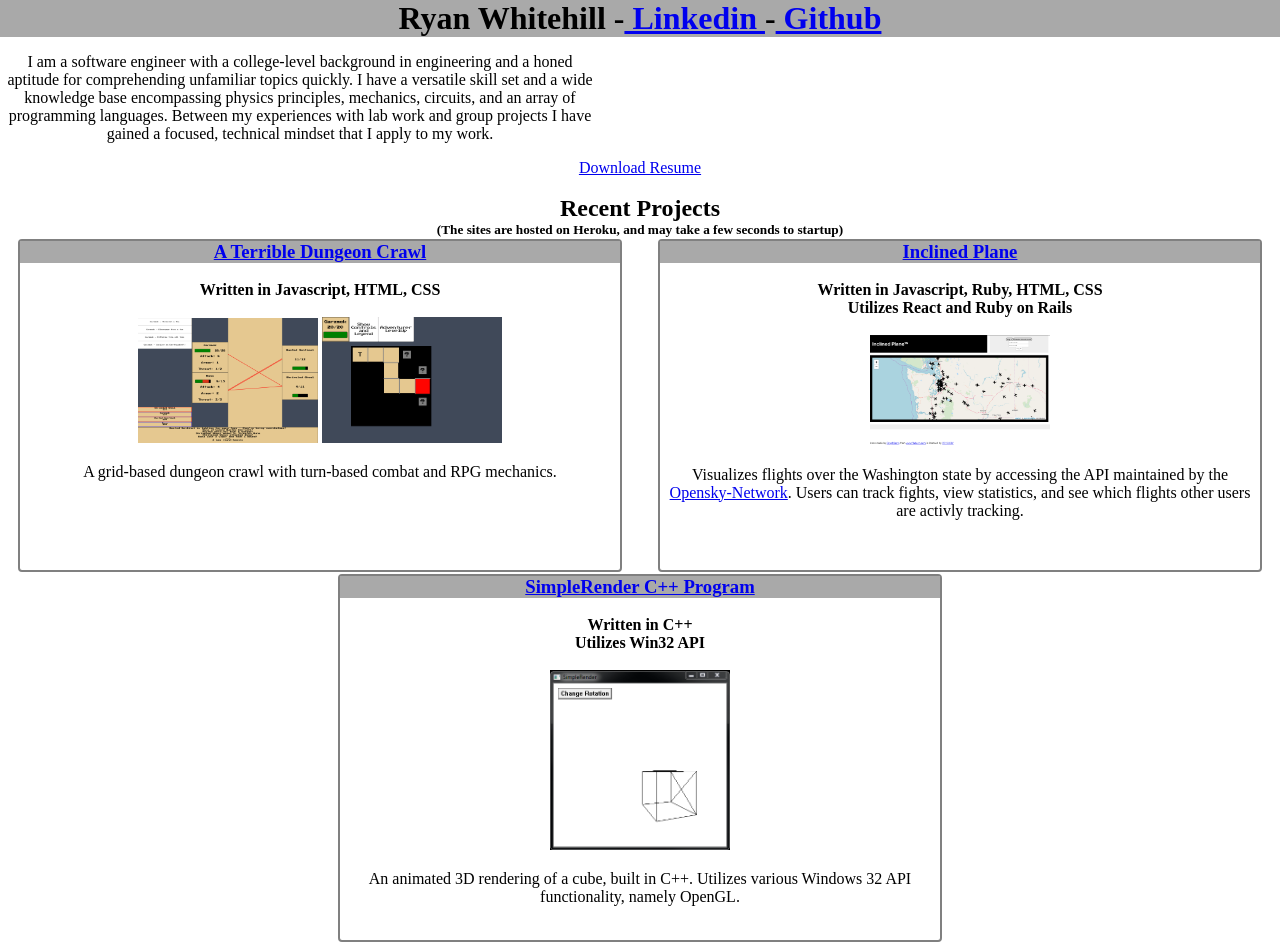
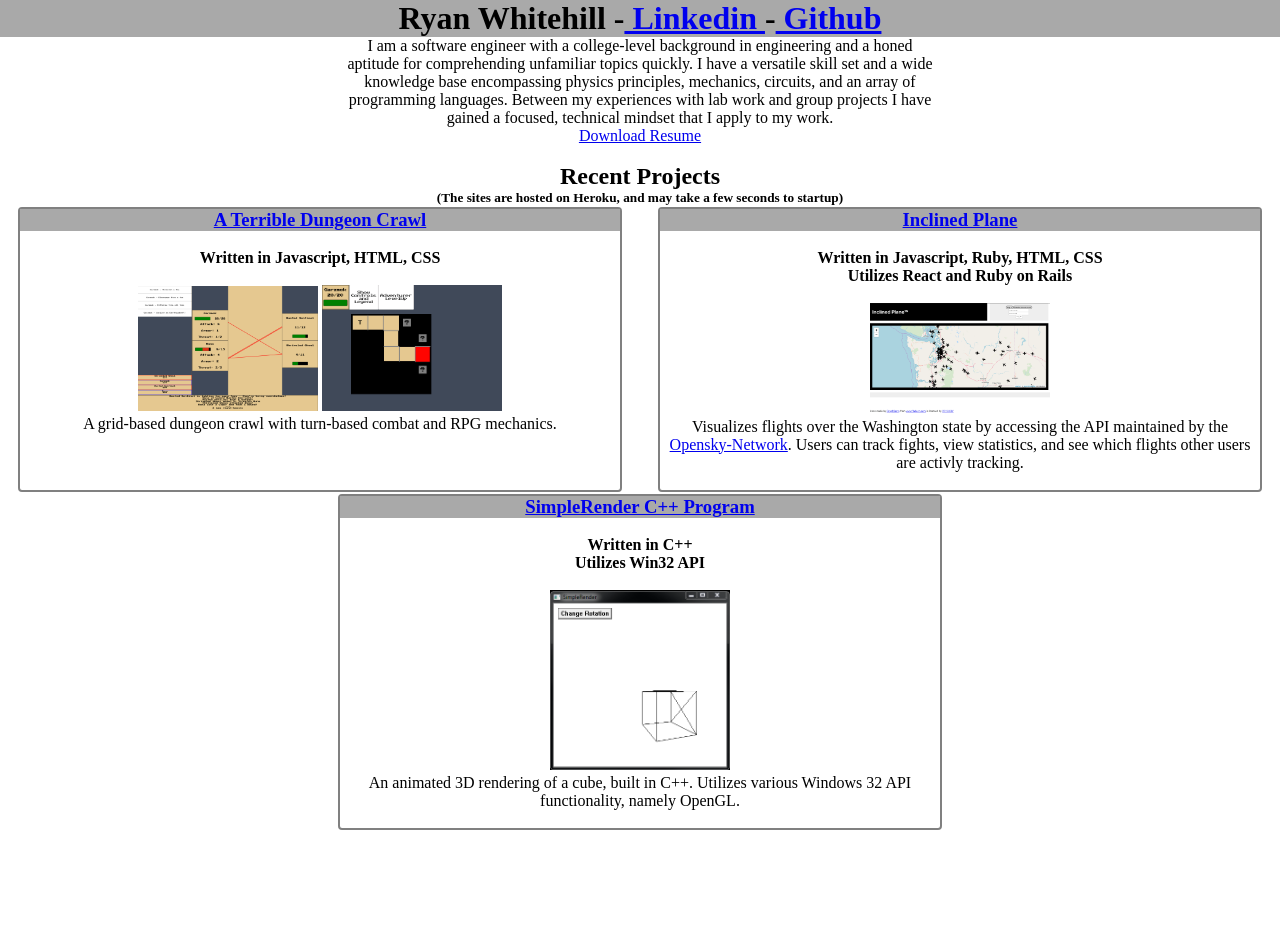
Before and after one commit to ShererStress/ShererStress.github.io, a PHP site: page / in a window 1280 px wide. After the commit the page ends 830 px from the top, so only its background shows below. Run offline with PHP 8.4, Linux system fonts and the light colour scheme.

Commit message:
Centered bio paragraph

```diff
--- a/main.css
+++ b/main.css
@@ -7,6 +7,10 @@ body{
 
 img {
   width: 30%;
+}
+
+p{
+  margin: 0 auto;
 }
 
 #projectBox{
```
